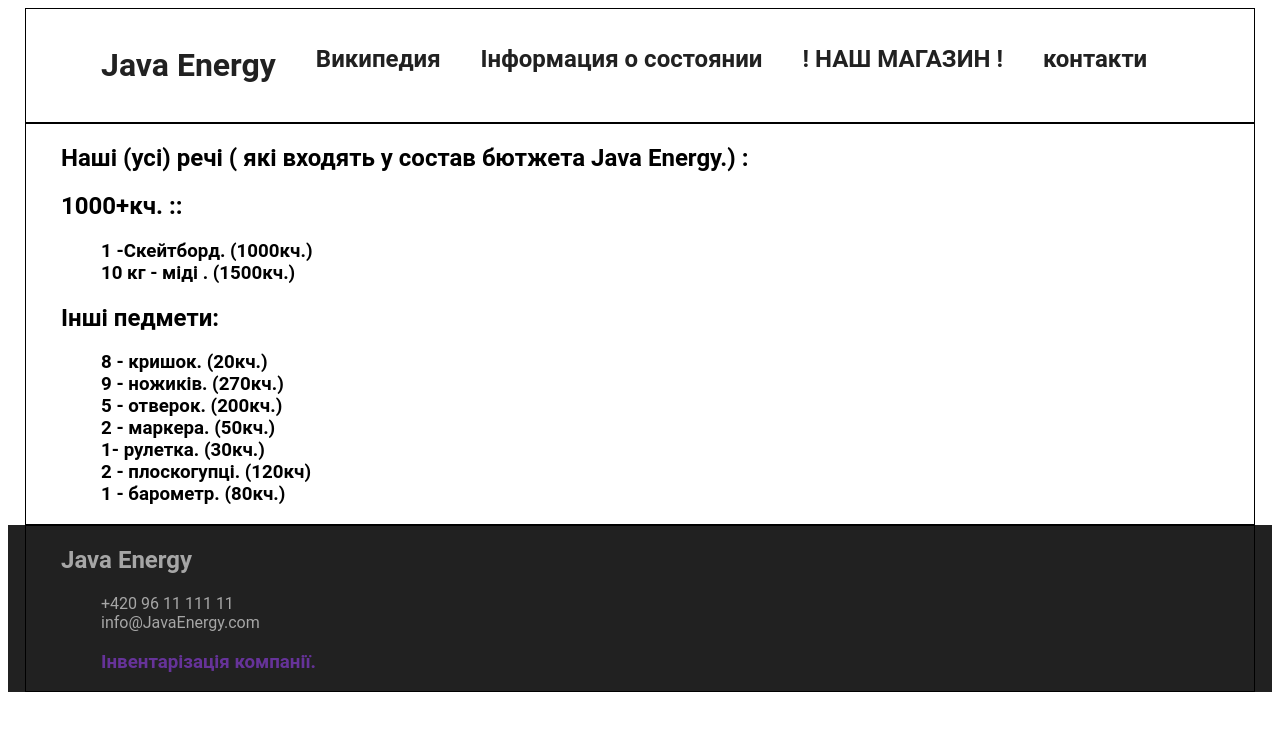
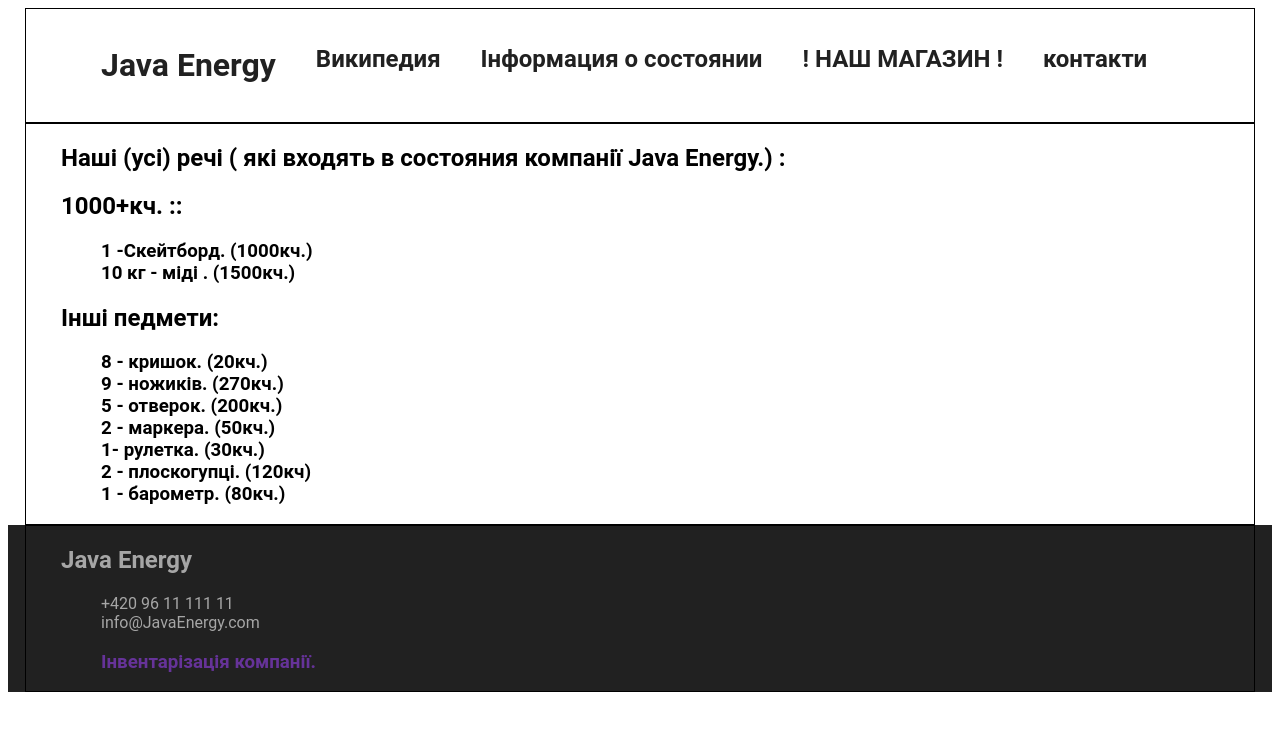
Before and after one commit to Yegor-77/Java-Energy, a plain HTML site: page inf/inventory.html in a window 1280 px wide. Drawn offline with Linux system fonts and the light colour scheme.

Commit message:
JEu[p16.11

```diff
--- a/inf/inventory.html
+++ b/inf/inventory.html
@@ -47,7 +47,7 @@
 
 
                     <h2>
-                        Наші (усі) речі ( які входять у состав бютжета Java Energy.) :
+                        Наші (усі) речі ( які входять в состояния компанії Java Energy.) :
                     </h2>
 
 
```
